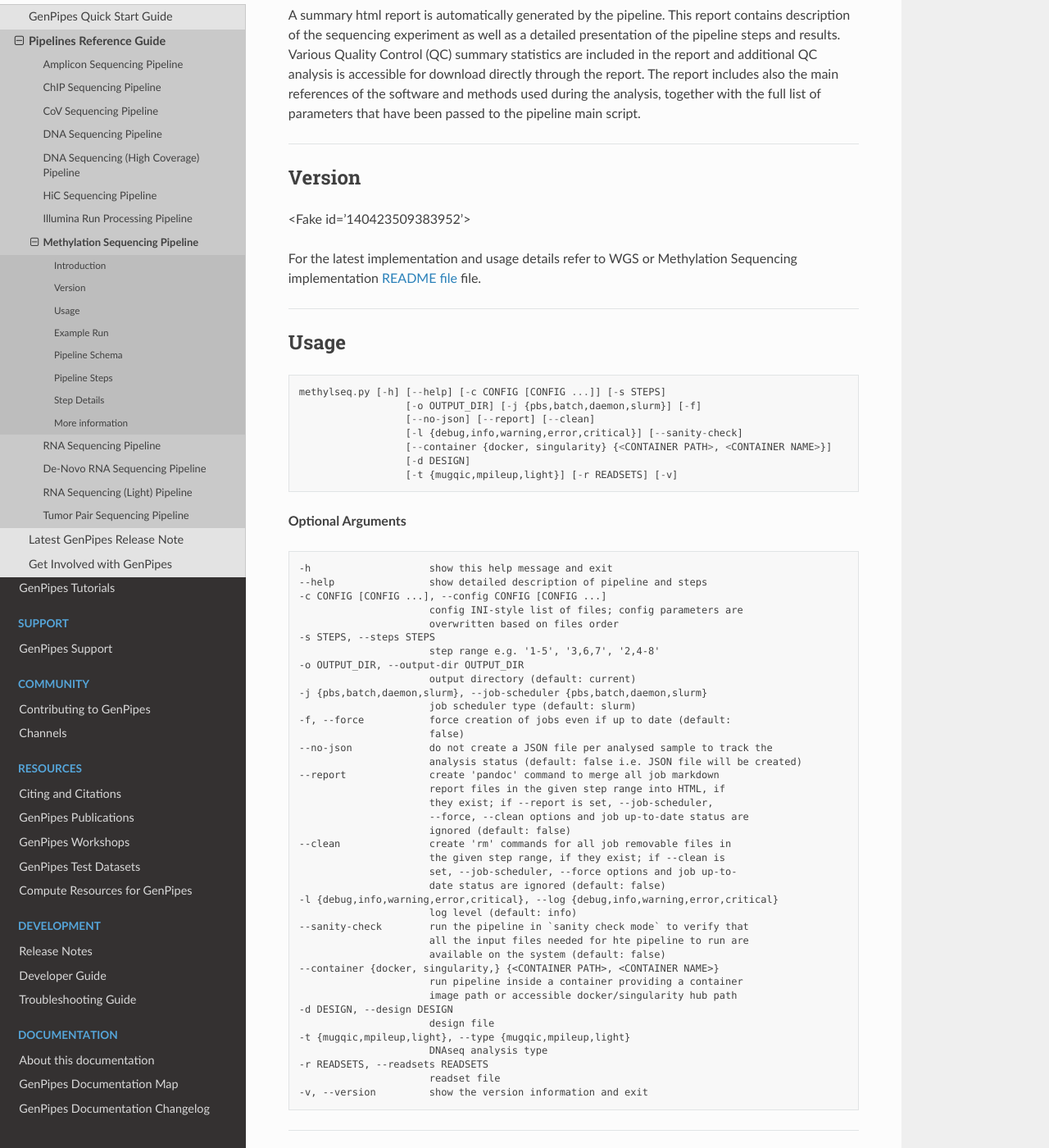
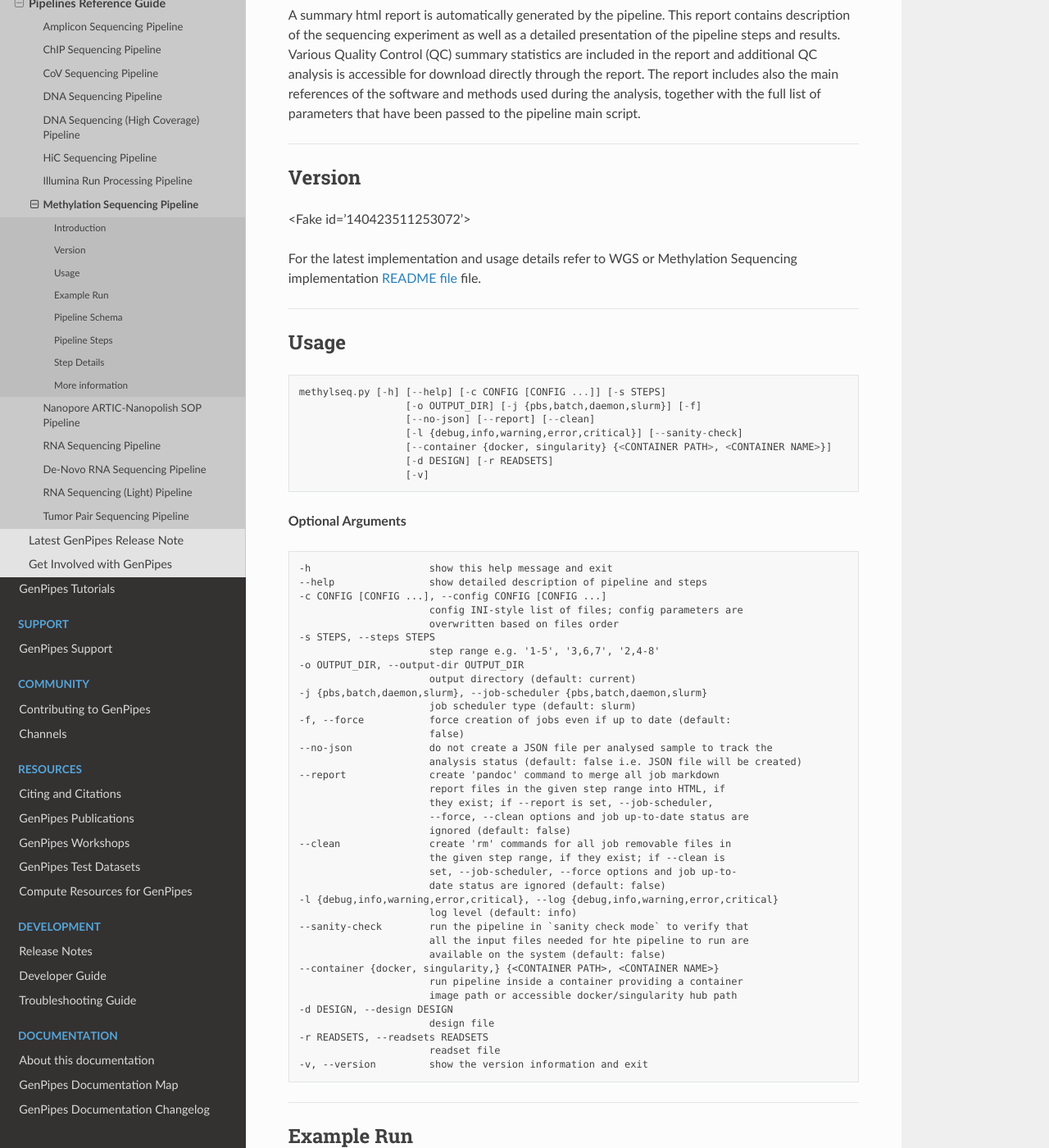
Before and after one commit to c3g/GenPipes_Docs, a Sphinx documentation site: the page built from docs/source/user_guide/pipelines/gp_wgs_methylseq.rst, in a window 1280 px wide and 1400 px high, scrolled down 1266 px. Shown: the whole window at 82% size. Built offline with Sphinx 7.4.7 and the Read the Docs theme 2.0.0, drawn with Linux system fonts in a browser that asks for light colours; formulas are drawn with MathJax 3; the version number could not be read and is left out.

Commit message:
Fixes #121 and other minor pipeline documentation bugs

```diff
--- a/docs/source/user_guide/pipeline_ref.rst
+++ b/docs/source/user_guide/pipeline_ref.rst
@@ -25,6 +25,7 @@
    pipelines/gp_hicseq
    pipelines/gp_illumina
    pipelines/gp_wgs_methylseq
+   pipelines/gp_nanopore
    pipelines/gp_rnaseq
    pipelines/gp_rnaseq_denovo
    pipelines/gp_rnaseq_light
--- a/docs/source/user_guide/pipelines/gp_rnaseq.rst
+++ b/docs/source/user_guide/pipelines/gp_rnaseq.rst
@@ -44,7 +44,8 @@
                  [--no-json] [--report] [--clean]
                  [-l {debug,info,warning,error,critical}] [--sanity-check]
                  [--container {docker, singularity} {<CONTAINER PATH>, <CONTAINER NAME>}]
-                 [-d DESIGN] [-t {cufflinks,stringtie}] [-r READSETS] [-v]
+                 [-d DESIGN] [-t {cufflinks,stringtie}]
+                 [-t {cufflinks,stringtie}] [-r READSETS] [-v]
 
 **Optional Arguments**
 
--- a/docs/source/user_guide/pipelines/gp_wgs_methylseq.rst
+++ b/docs/source/user_guide/pipelines/gp_wgs_methylseq.rst
@@ -50,9 +50,8 @@
                     [--no-json] [--report] [--clean]
                     [-l {debug,info,warning,error,critical}] [--sanity-check]
                     [--container {docker, singularity} {<CONTAINER PATH>, <CONTAINER NAME>}]
-                    [-d DESIGN]
-                    [-t {mugqic,mpileup,light}] [-r READSETS] [-v]
-
+                    [-d DESIGN] [-r READSETS]
+                    [-v]
 
 **Optional Arguments**
 
@@ -92,8 +91,6 @@
                         image path or accessible docker/singularity hub path
   -d DESIGN, --design DESIGN
                         design file
-  -t {mugqic,mpileup,light}, --type {mugqic,mpileup,light}
-                        DNAseq analysis type
   -r READSETS, --readsets READSETS
                         readset file
   -v, --version         show the version information and exit
```
Also changed, not shown: docs/source/user_guide/pipelines/gp_nanopore.rst (+0 -7 lines), docs/source/user_guide/pipelines/gp_rnaseq_light.md (+1 -4 lines).
